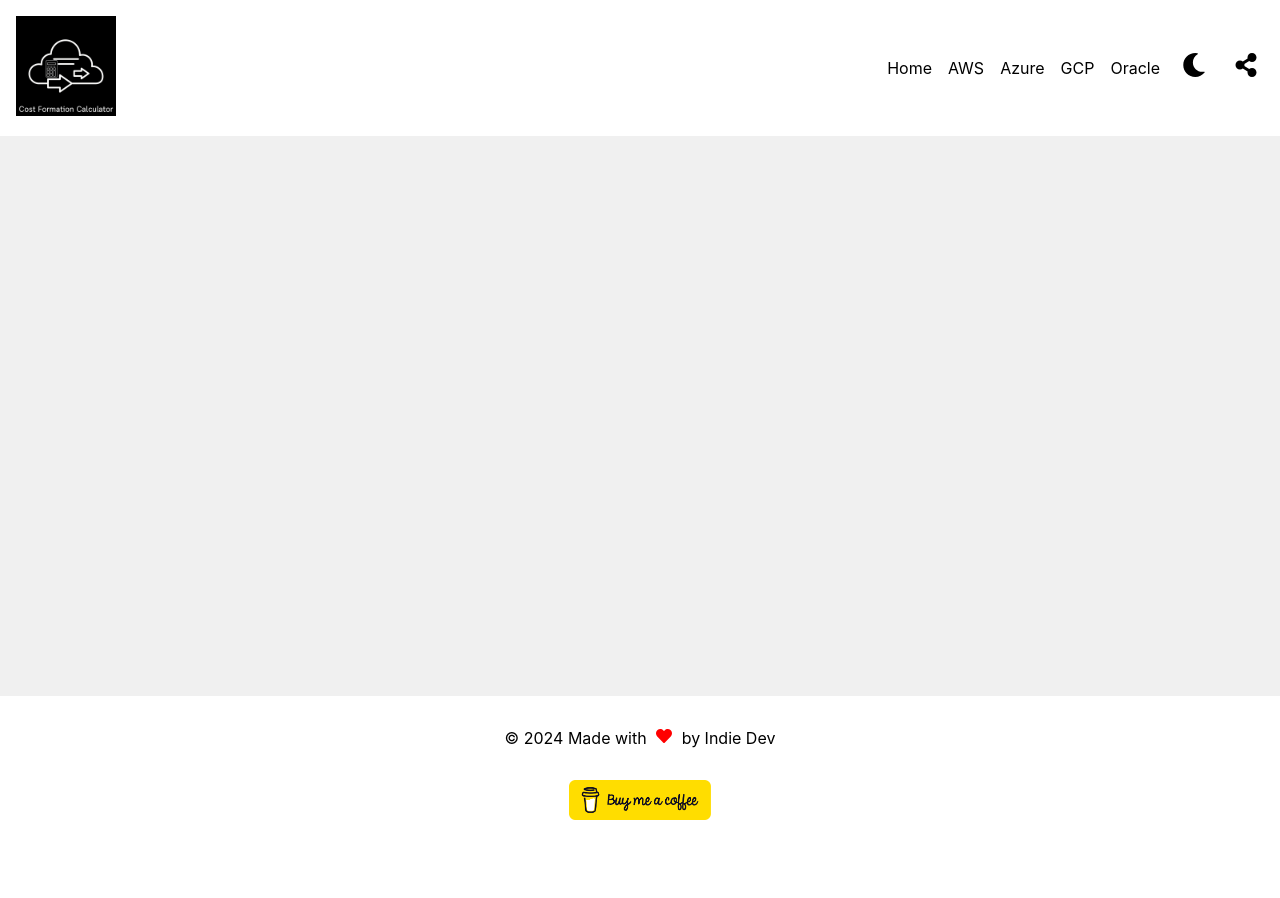
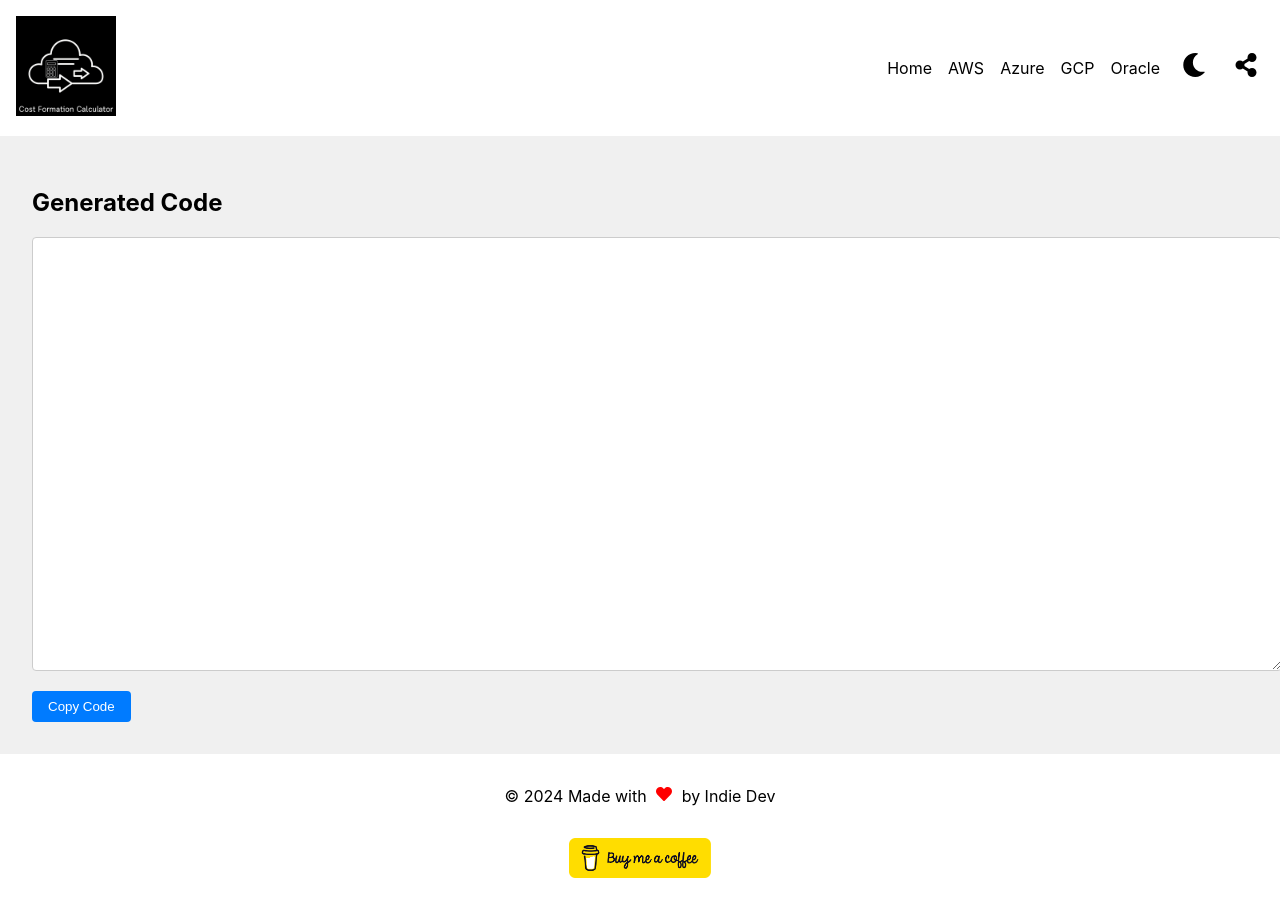
Before and after one commit to gauthamarcot/CostFormation, a React (Create React App) app in the folder cfc_fe/: page /codegen in a window 1280 px wide. Before the commit the page ends 840 px from the top, so only its background shows below. Built offline with nearby package versions, Linux system fonts and the light colour scheme.

Commit message:
[webapp|api]iac ui

```diff
--- a/cfc_fe/package.json
+++ b/cfc_fe/package.json
@@ -9,6 +9,7 @@
     "axios": "^1.7.8",
     "framer-motion": "^11.11.0",
     "react": "^18.3.1",
+    "react-copy-to-clipboard": "^5.1.0",
     "react-dom": "^18.3.1",
     "react-elastic-carousel": "^0.11.5",
     "react-icons": "^5.3.0",
--- a/cfc_fe/src/App.js
+++ b/cfc_fe/src/App.js
@@ -12,6 +12,7 @@ import AzurePage from './pages/azure/AzurePage';
 import GcpPage from './pages/gcp/GcpPage';
 import OraclePage from './pages/oracle/OraclePage';
 import EstimatorPage from './pages/estimator/estimator';
+import CodePage from './pages/iac/iac_generator';
 
 
 const lightTheme = {
@@ -55,6 +56,7 @@ function App() {
             <Route path="/gcp" element = {<GcpPage />} />
             <Route path="/oracle" element = {<OraclePage />} />
             <Route path="/estimator" element = {<EstimatorPage />} />
+            <Route path="/codegen" element={<CodePage />} />
             {/* Add a NotFoundPage route if desired */}
           </Routes>
           </Container>
--- a/cfc_fe/src/pages/iac/iac_generator.js
+++ b/cfc_fe/src/pages/iac/iac_generator.js
@@ -2,7 +2,7 @@ import React, { useState } from "react";
 import styled from "styled-components";
 import { CopyToClipboard } from "react-copy-to-clipboard";
 
-EditorContainer = styled.div`
+const EditorContainer = styled.div`
   padding: 2rem;
 `;
 
```
Also changed, not shown: 1 other file (tests, documents, lock files or other folders).
